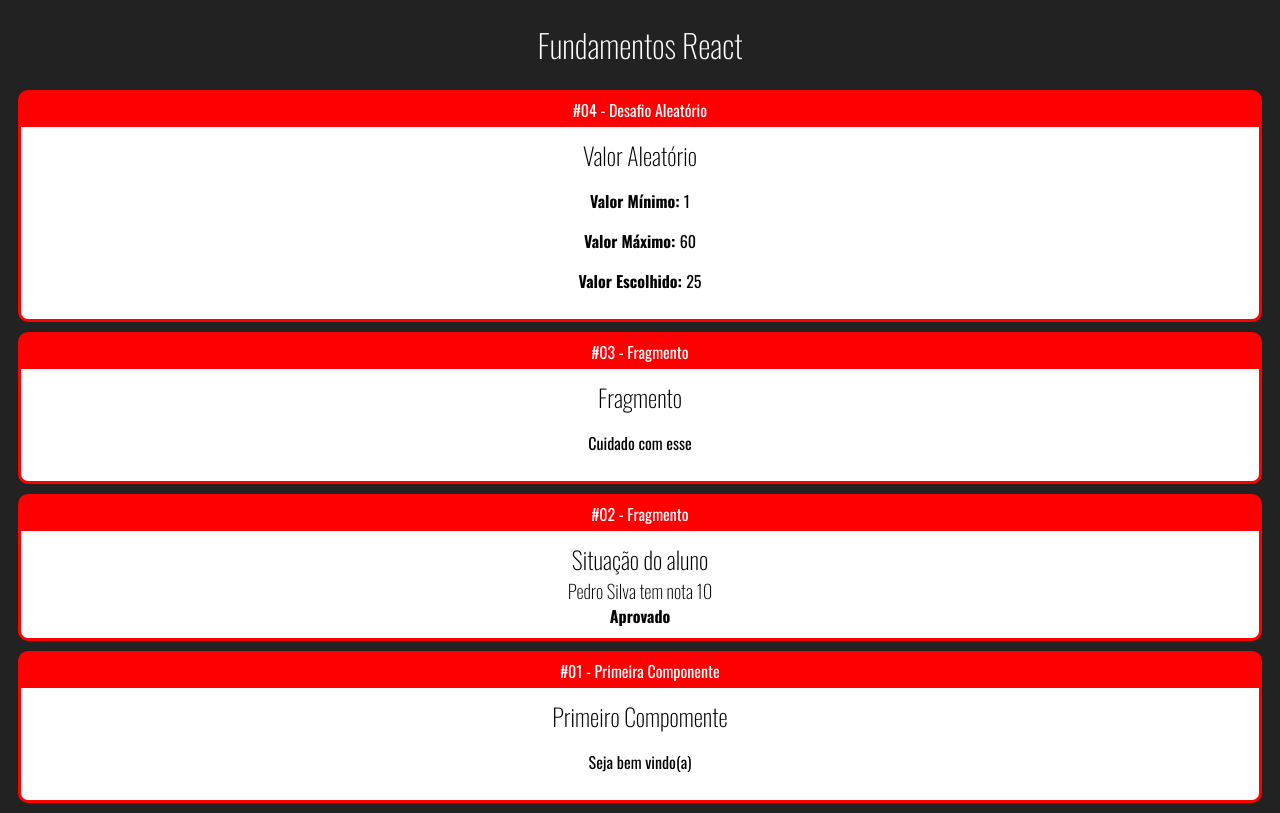
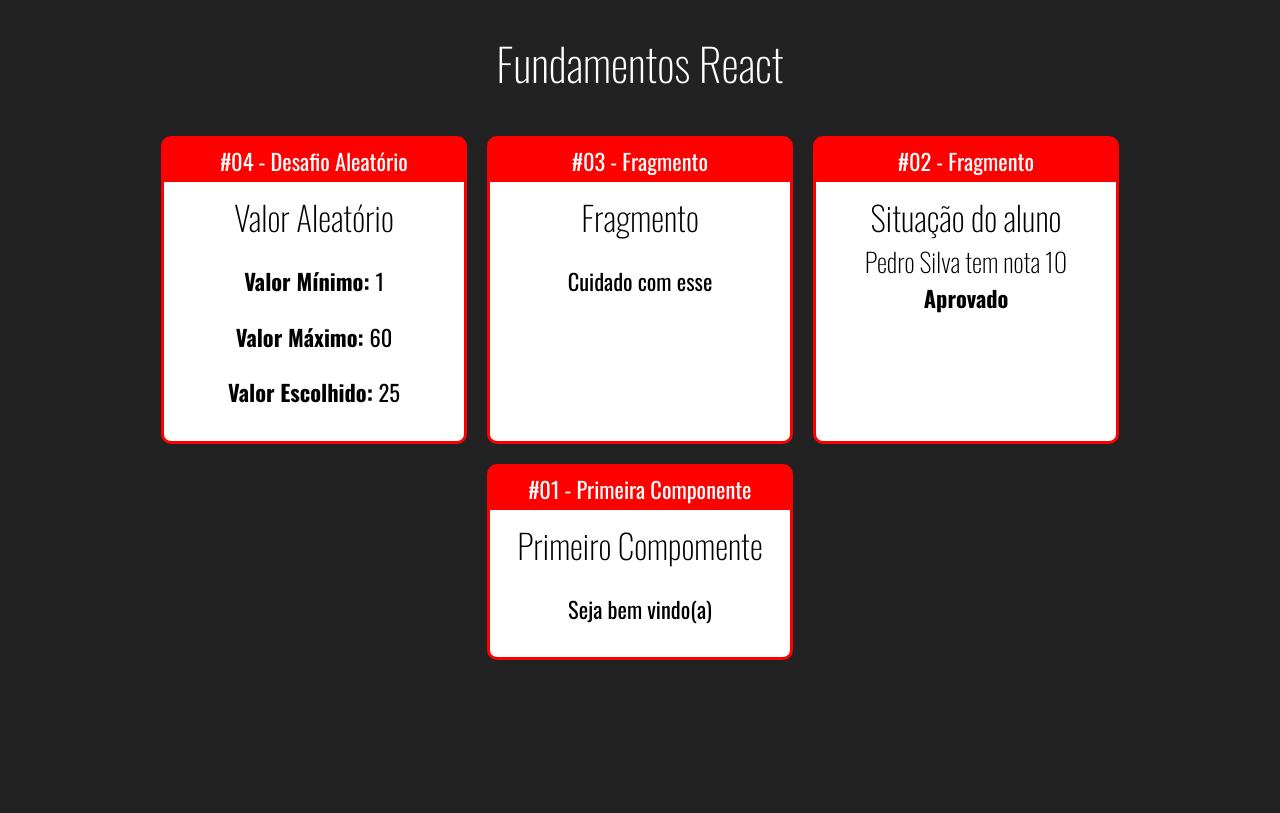
Before and after one commit to israelbulcaotavares/fundamentos-react, a React (Create React App) app: page / in a window 1280 px wide. Built offline with nearby package versions, Linux system fonts and the light colour scheme.

Commit message:
Componente Card #02

```diff
--- /dev/null
+++ b/src/App.css
@@ -0,0 +1,5 @@
+.App .Cards {
+    display: flex;
+    justify-content:center ;
+    flex-wrap: wrap; /* quebrar a linha */
+}
--- a/src/App.jsx
+++ b/src/App.jsx
@@ -1,3 +1,4 @@
+import './App.css'
 import React from "react";
 import Aleatorio from "./components/basicos/Aleatorio";
 import Fragmento from "./components/basicos/Fragmento";
@@ -7,9 +8,10 @@ import Card from "./components/layout/Card";
 
 export default () => {
   return (
-    <div id="app">
+    <div className="App">
       <h1>Fundamentos React</h1>
 
+      <div className="Cards">
       <Card titulo="#04 - Desafio Aleatório">
         <Aleatorio min={1} max={60} />
       </Card>
@@ -30,6 +32,10 @@ export default () => {
       <Primeiro />
       </Card>
 
+      </div>
+
+
+
     </div>
   );
 };
--- a/src/components/layout/Card.css
+++ b/src/components/layout/Card.css
@@ -4,6 +4,10 @@
   border-radius: 10px;
   overflow: hidden;
   margin: 10px;
+
+  display: flex;
+  flex-direction: column ;
+  min-width: 300px;
 
 }
 
@@ -14,6 +18,7 @@
 }
 
 .Card .Content {
+  flex-grow: 1;
   background-color: #fff;
   color: #000;
   padding: 10px;
--- a/src/index.css
+++ b/src/index.css
@@ -3,6 +3,7 @@ body {
     background-color: #222;
     color: #fff;
     text-align: center;
+    font-size: 1.4rem;
 
 }
 h1,h2,h3 {
```
